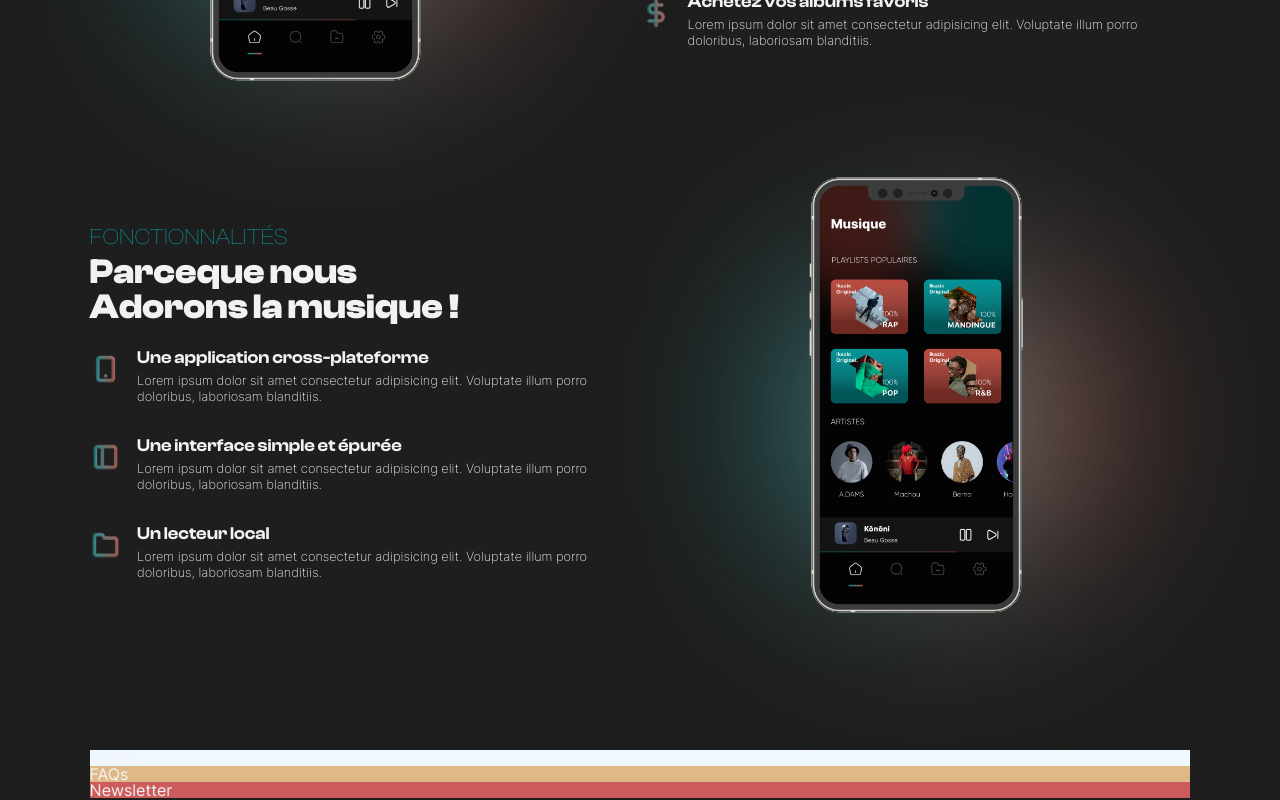
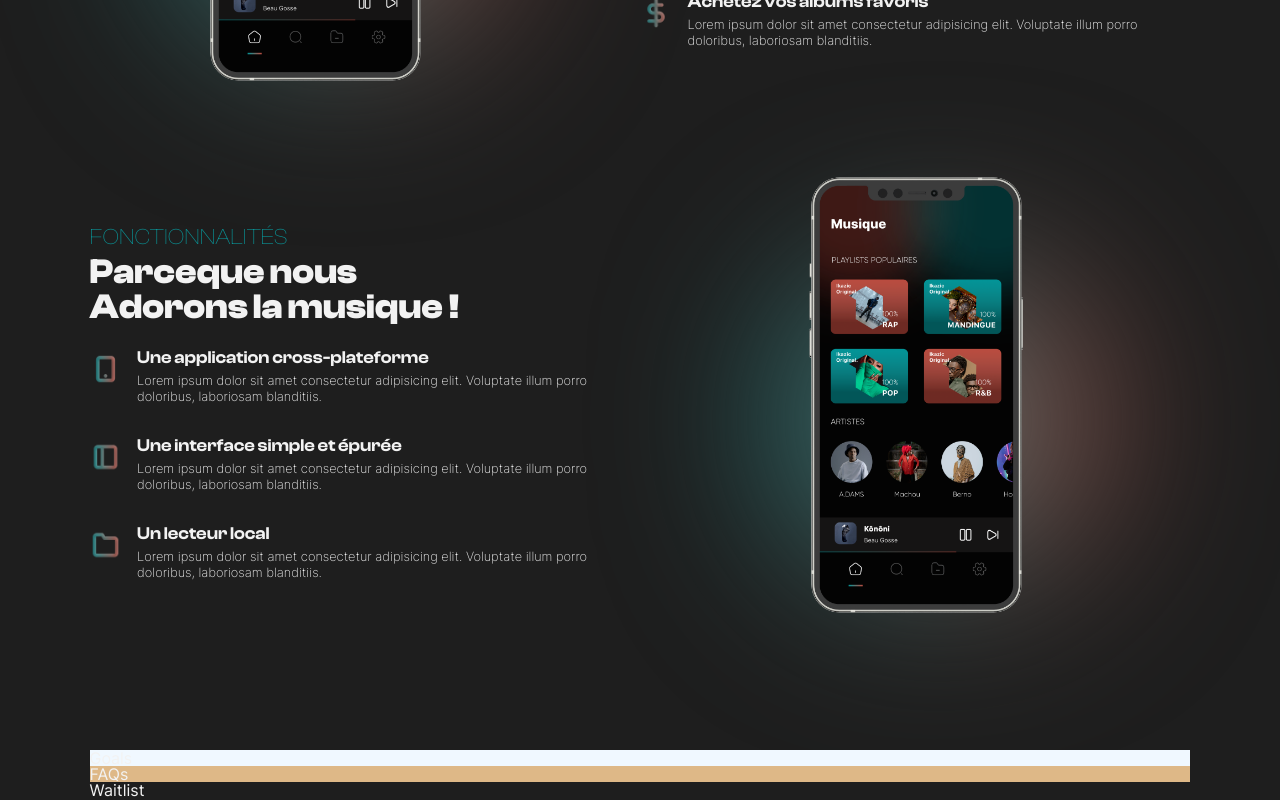
Before and after one commit to MozartOnWeb/ikazic, a Next.js app: page / in a window 1280 px wide. Shown: the part 2770-3570 px from the top of the page. Built offline with nearby package versions, Linux system fonts and the light colour scheme.

Commit message:
waitlist section setup

```diff
--- a/components/NavBar/NavBar.tsx
+++ b/components/NavBar/NavBar.tsx
@@ -63,7 +63,7 @@ const NavBar = () => {
         </Link>
       </div>
       <Link
-        to="newsletter"
+        to="waitlist"
         spy={true}
         smooth={true}
         offset={-100}
--- a/pages/index.tsx
+++ b/pages/index.tsx
@@ -7,7 +7,7 @@ import {
   Features,
   Goals,
   FAQs,
-  Newsletter,
+  Waitlist,
   HowItWork,
 } from "../sections";
 
@@ -33,7 +33,7 @@ export default function Home() {
         <Features />
         <Goals />
         <FAQs />
-        <Newsletter />
+        <Waitlist />
       </div>
     </div>
   );
--- a/sections/Newsletter/newsletter.tsx
+++ /dev/null
@@ -1,7 +0,0 @@
-import React from "react";
-
-export const Newsletter = () => {
-  return <section id="newsletter">Newsletter</section>;
-};
-
-export default Newsletter;
--- /dev/null
+++ b/sections/Waitlist/waitlist.tsx
@@ -0,0 +1,7 @@
+import React from "react";
+
+export const Waitlist = () => {
+  return <section id="waitlist">Waitlist</section>;
+};
+
+export default Waitlist;
--- a/sections/index.ts
+++ b/sections/index.ts
@@ -2,8 +2,8 @@ import About from "./About/about";
 import Welcome from "./Welcome/welcome";
 import FAQs from "./FAQs/faqs";
 import Features from "./Features/features";
-import Newsletter from "./Newsletter/newsletter";
+import Waitlist from "./Waitlist/waitlist";
 import Goals from "./Goals/goals";
-import HowItWork from "./HowItWork/HowItWork";
+import HowItWork from "./HowItWork/howItWork";
 
-export { Welcome, About, FAQs, Features, Newsletter, Goals, HowItWork };
+export { Welcome, About, FAQs, Features, Waitlist, Goals, HowItWork };
--- a/styles/index.scss
+++ b/styles/index.scss
@@ -21,5 +21,5 @@
 @import "../sections/Features/features.scss";
 @import "../sections/Goals/goals.scss";
 @import "../sections/FAQs/faqs.scss";
-@import "../sections/Newsletter/newsletter.scss";
+@import "../sections/Waitlist/waitlist.scss";
 @import "../components/drawer/Drawer.scss";
```
Also changed, not shown: sections/Waitlist/waitlist.scss (added).
